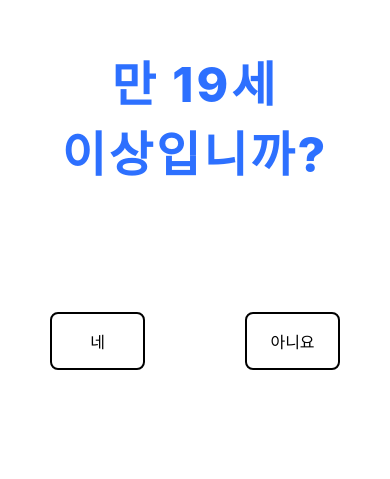
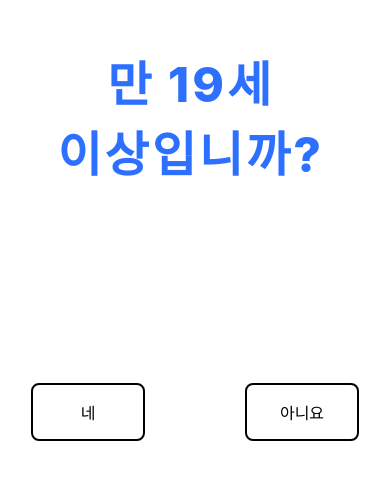
Before and after one commit to swc9803/beer, a Vue app: page / in a window 390 px wide. Shown: the part 123-602 px from the top of the page. Built offline with nearby package versions, Linux system fonts and the light colour scheme; a web font is replaced by a local one.

Commit message:
fallingText 요소 밀리는 오류 수정, 사이드 바 크기 수정, 재배포

```diff
--- a/src/components/Board.vue
+++ b/src/components/Board.vue
@@ -551,7 +551,7 @@
             </filter>
           </defs>
         </svg>
-        <p>클릭해서 <span ref="textColor">맥주</span> 한 잔하기</p>
+        <p ref="clickMe">🔼클릭해서 <span ref="textColor">맥주</span> 한 잔하기</p>
       </div>
     </div>
   </div>
@@ -571,6 +571,7 @@ export default {
     const tvLight = ref()
     const textColor = ref()
     const plus = ref()
+    const clickMe = ref()
     const boardAni = () => {
       gsap.to(board.value, {
         rotate: '+=120',
@@ -648,6 +649,13 @@ export default {
         yoyo: true,
         repeat: -1
       })
+      gsap.fromTo(clickMe.value, { yPercent: -20 }, {
+        yPercent: 70,
+        duration: 2,
+        ease: 'none',
+        yoyo: true,
+        repeat: -1
+      })
     })
 
     return {
@@ -660,6 +668,7 @@ export default {
       textColor,
       plus,
       count,
+      clickMe,
       countPlus,
       boardAni,
       rotateBoard
--- a/src/components/FallingToWater.vue
+++ b/src/components/FallingToWater.vue
@@ -216,7 +216,8 @@ $mainFont: -apple-system, BlinkMacSystemFont, 'Segoe UI', Roboto, Oxygen, Ubuntu
   text-align: center;
   overflow: hidden;
   .fallingText {
-    position: relative;
+    position: absolute;
+    transform: translate(-56%);
     top: 30%;
     display: inline-block;
     font-family: $mainFont;
@@ -228,10 +229,11 @@ $mainFont: -apple-system, BlinkMacSystemFont, 'Segoe UI', Roboto, Oxygen, Ubuntu
     word-break: keep-all;
   }
   .btnWrap {
-    position: relative;
+    position: absolute;
+    transform: translate(-50%);
+    left: 50%;
+    top: 70%;
     display: flex;
-    justify-content: center;
-    top: 50%;
     z-index: 3;
     div {
       cursor: pointer;
@@ -272,7 +274,7 @@ $mainFont: -apple-system, BlinkMacSystemFont, 'Segoe UI', Roboto, Oxygen, Ubuntu
   }
   .movingText {
     position: relative;
-    top: 20%;
+    top: 40%;
     font-family: $mainFont;
     font-size: 5rem;
     font-weight: 800;
@@ -384,13 +386,13 @@ $mainFont: -apple-system, BlinkMacSystemFont, 'Segoe UI', Roboto, Oxygen, Ubuntu
       top: 20%;
     }
     .btnWrap {
-      top: 35%;
+      top: 60%;
       div {
         padding: 15px 5px 15px 5px;
       }
     }
     .movingText {
-      top: 0;
+      top: 35%;
       font-size: 2rem;
     }
   }
--- a/src/pages/Home.vue
+++ b/src/pages/Home.vue
@@ -335,11 +335,10 @@ export default {
 .sideBarWrap {
   .arrow {
     position: fixed;
-    transform: translate(-40%, -50%);
+    transform: translate(-43%, -50%);
     top: 50%;
     z-index: 5;
-    width: 45px;
-    height: 45px;
+    width: 80px;
     cursor: pointer;
   }
   .sideBar {
@@ -417,7 +416,8 @@ export default {
   }
   .sideBarWrap {
     .arrow {
-      width: 40px;
+      transform: translate(-40%, -50%);
+      width: 45px;
     }
   }
 }
```
